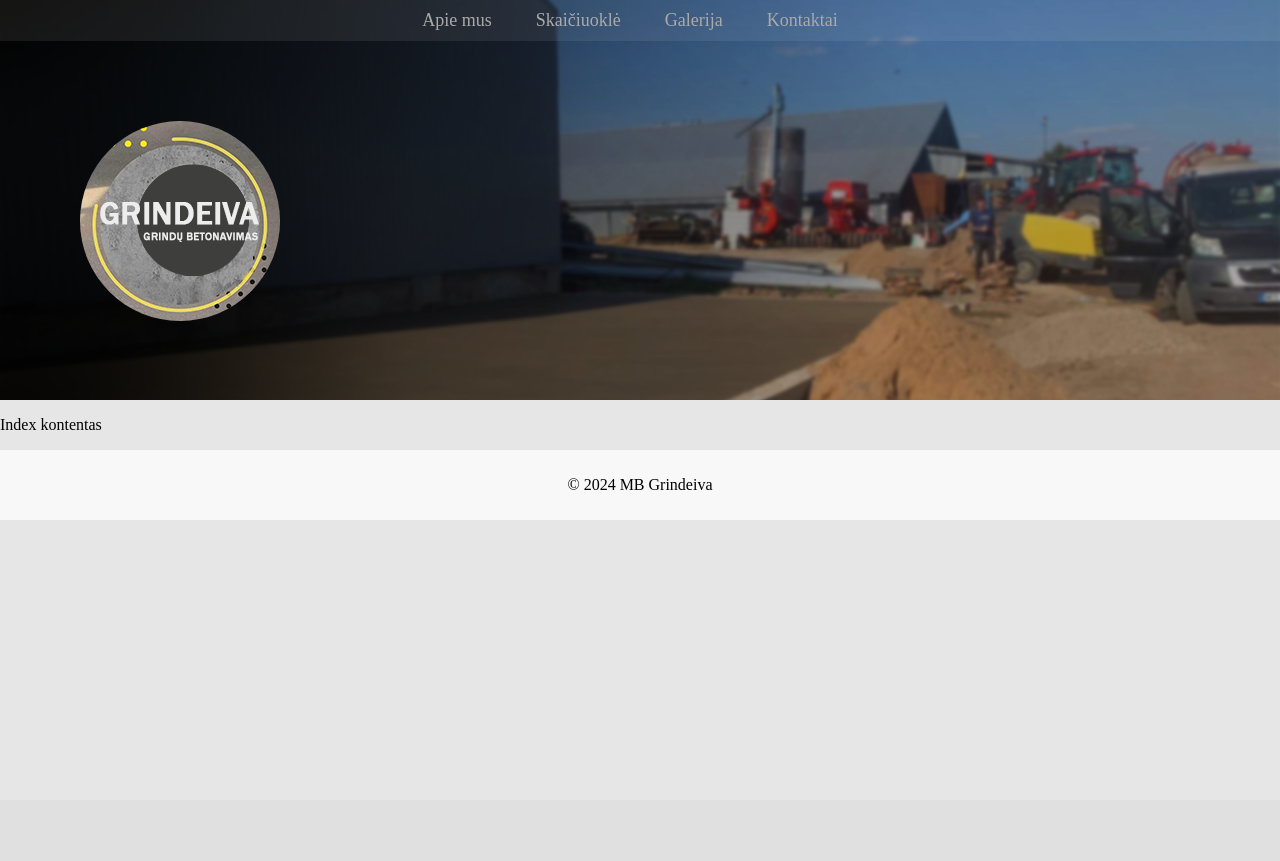
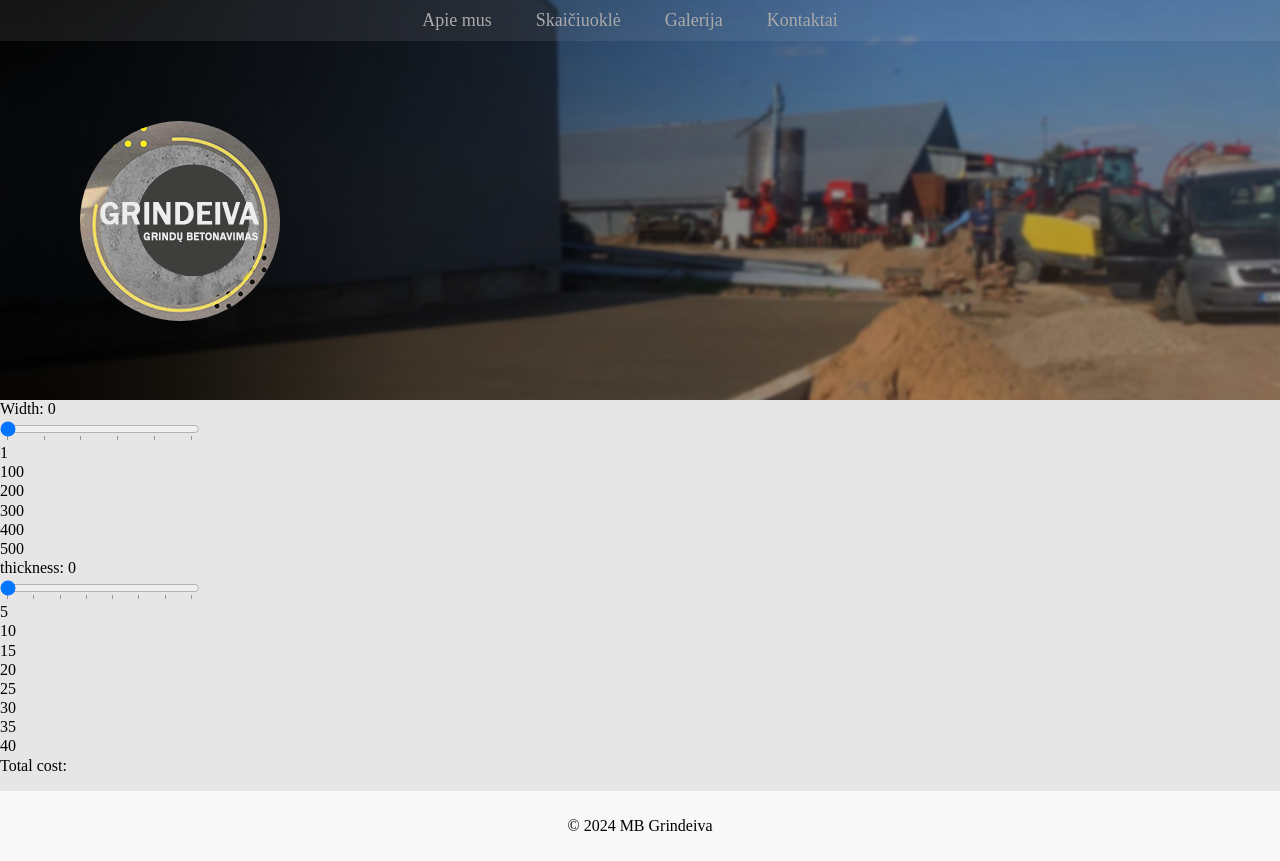
Before and after one commit to RenaldasZ/grindeiva, a Django app: page /calculator/ in a window 1280 px wide. Before the commit the page ends 520 px from the top, so only its background shows below. Run offline with Django 5.2, Linux system fonts and the light colour scheme; parts of the project's set-up code (start-up, migrations or seed data) failed here and were passed over.

Commit message:
CALCULATOR BACKEND: ui.js

```diff
--- a/main/webapp/forms.py
+++ b/main/webapp/forms.py
@@ -4,7 +4,7 @@ class ContactForm(forms.Form):
     subject = forms.CharField(label='subject', max_length=255, required=True)
     full_name = forms.CharField(label='full_name', max_length=255, required=True)
     email = forms.EmailField(label='email', required=True)
-    question = forms.CharField(label='question', max_length=2000, required=True)
+    question = forms.CharField(label='question', max_length=2000, required=True, widget=forms.Textarea)
 
     class Meta:
         fields = ('subject', 'full_name', 'email', 'question')
--- a/main/webapp/static/webapp/css/style.css
+++ b/main/webapp/static/webapp/css/style.css
@@ -82,3 +82,21 @@ nav a:hover {
     max-width: 100%;
     max-height: 100%;
 }
+
+
+
+datalist {
+    display: flex;
+    flex-direction: column;
+    justify-content: space-between;
+    width: 200px;
+  }
+
+  option {
+    padding: 0;
+  }
+
+  input[type="range"] {
+    width: 200px;
+    margin: 0;
+  }
--- /dev/null
+++ b/main/webapp/static/webapp/js/ui.js
@@ -0,0 +1,17 @@
+
+
+function updateValue() {
+    const width = document.getElementById("width").value;
+    const thickness = document.getElementById("thickness").value;
+
+    const widthAmount = document.getElementById("amount-width");
+    const thicknessAmount = document.getElementById("amount-thickness");
+
+    widthAmount.textContent = width;
+    thicknessAmount.textContent = thickness;
+
+    const cost = document.getElementById("totalCost");
+    // Total cubic yard = >(Length * Width * (Depth / 12)) / 27
+    let calculation = (width * (thickness / 12))/ 27;
+    cost.textContent = calculation;
+}
--- a/main/webapp/templates/base.html
+++ b/main/webapp/templates/base.html
@@ -6,7 +6,7 @@
     <meta name="viewport" content="width=device-width, initial-scale=1.0">
     <title>{% block title %}Your Website Title{% endblock %}</title>
     <link rel="stylesheet" href="{% static 'webapp/css/style.css' %}">
-
+    <script src="{% static 'webapp/js/ui.js' %}"></script>
 </head>
 <body>
     <header>
--- a/main/webapp/templates/webapp/calculator.html
+++ b/main/webapp/templates/webapp/calculator.html
@@ -1,5 +1,40 @@
 {% extends "base.html" %}
 
 {% block content %}
-    <p>Index kontentas</p>
+
+    <label for="width">Width: </label>
+    <output id="amount-width" name="amount" for="width">0</output><br />
+    <input id="width" type="range" name="width" min="1" max="500" value="1" step="1" oninput="updateValue()" list="values-width" /><br />
+
+    <datalist id="values-width">
+        <option value="1" label="1"></option>
+        <option value="100" label="100"></option>
+        <option value="200" label="200"></option>
+        <option value="300" label="300"></option>
+        <option value="400" label="400"></option>
+        <option value="500" label="500"></option>
+    </datalist>
+
+    <label for="thickness">thickness: </label>
+    <output id="amount-thickness" name="amount" for="range">0</output><br />
+    <input id="thickness" type="range" name="thickness" min="5" max="40" value="5" step="1" oninput="updateValue()" list="values-thickness" /><br />
+
+    <datalist id="values-thickness">
+        <option value="5" label="5"></option>
+        <option value="10" label="10"></option>
+        <option value="15" label="15"></option>
+        <option value="20" label="20"></option>
+        <option value="25" label="25"></option>
+        <option value="30" label="30"></option>
+        <option value="35" label="35"></option>
+        <option value="40" label="40"></option>
+    </datalist>
+
+
+
+
+    <label for="totalCost"> Total cost: </label><br />
+    <p id="totalCost"></p>
+
+
 {% endblock  %}
--- a/main/webapp/views.py
+++ b/main/webapp/views.py
@@ -2,12 +2,12 @@ from typing import Any
 from django.conf import settings
 from django.http import HttpRequest
 from django.http.response import HttpResponse, HttpResponseRedirect
-from django.urls import reverse_lazy
+from django.urls import reverse_lazy, reverse
 from django.core.mail import BadHeaderError, EmailMessage
 from django.template.loader import get_template
 from django.shortcuts import render
 from django.views.generic import TemplateView, FormView
-from . forms import ContactForm
+from . forms import ContactForm, CalculatorForm
 
 class Index(TemplateView):
     template_name = "webapp/index.html"
@@ -27,7 +27,7 @@ class ContactsView(FormView):
     form_class = ContactForm
 
     def form_valid(self, form):
-        #TODO: create nice messege, and concat full name and email into it
+        #TODO: create nice message, and concat full name and email into it
         message_template = get_template('email/message.html').render(context={
             "full_name": self.request.POST.get('full_name'),
             "email": self.request.POST.get('email'),
@@ -45,8 +45,7 @@ class ContactsView(FormView):
             msg.send()
         except BadHeaderError:
             return HttpResponse("Invalid header found.")
-
-        return HttpResponseRedirect('')
+        return HttpResponseRedirect(self.success_url)
 
     def form_invalid(self, form):
         response = super().form_invalid(form)
```
